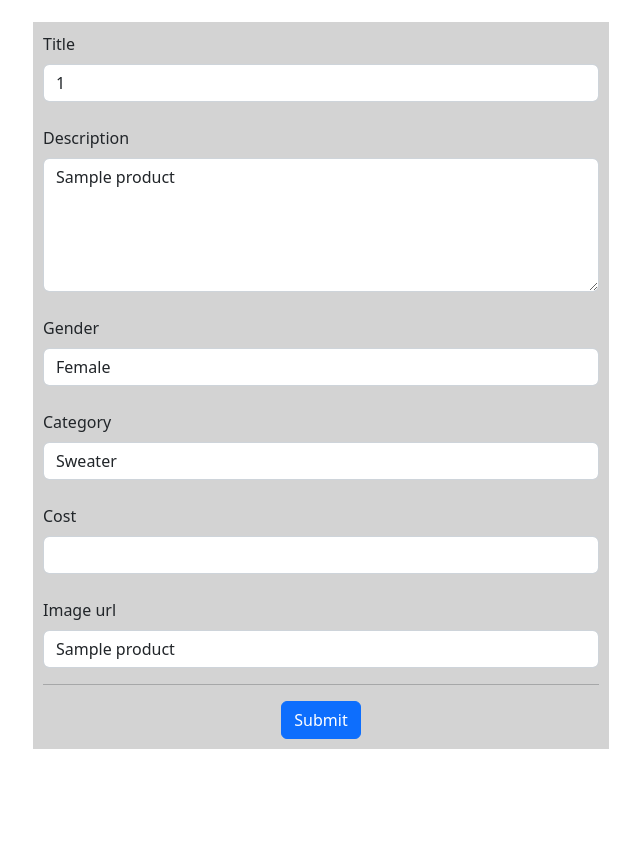
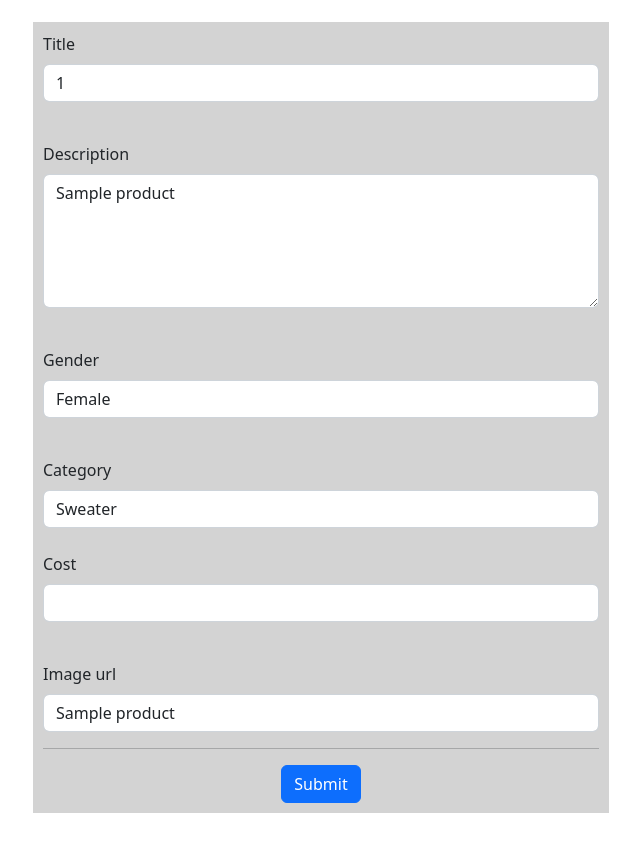
Before and after one commit to MMingazoff/sem-project-regina, a Flask app: page /product/1/edit in a window 1280 px wide. Shown: the part 56-917 px from the top of the page, without its empty margins (319-959 px from the left). Before the commit the page ends 805 px from the top, so only its background shows below. Run offline with Flask 2, Linux system fonts and the light colour scheme; a user stored in the database is signed in; a database or web service that is not in the repository returns one stand-in record (values such as "Sample title"); some libraries are stand-ins or nearby versions.

Commit message:
correct registration

```diff
--- a/my_database.py
+++ b/my_database.py
@@ -5,9 +5,9 @@ import psycopg2
 class DataBase:
     def __init__(self):
         self.con = psycopg2.connect(
-            dbname='regina',
+            dbname='remova_store',
             user='postgres',
-            password='marat2003',
+            password='####',
             host='localhost',
             port='5432'
         )
@@ -34,9 +34,9 @@ class DataBase:
     def check_user_email_phone(self, email, phone):
         try:
             self.cur.execute("SELECT * FROM users WHERE email = '%s' or phone_num = '%s'" % (email, phone))
-            if not self.cur.fetchone():
-                return False
-            return True
+            if self.cur.fetchone() is None:
+                return True
+            return False
         except Exception as e:
             print(e)
             return False
--- a/templates/edit_product.html
+++ b/templates/edit_product.html
@@ -2,19 +2,19 @@
 
 {% block body %}
     <form class="registration-form" method="post">
-        <div class="form-group">
+        <div class="mb-3">
             <label for="title" class="form-label">Title</label>
             <input type="text" id="title" name="title" class="form-control" required="required"
                    value="{{ product[0] }}">
         </div>
         <br>
-        <div class="form-group">
+        <div class="mb-3">
             <label for="description" class="form-label">Description</label>
             <textarea id="description" name="description" class="form-control"
                       required="required" rows="5">{{ product[1] }}</textarea>
         </div>
         <br>
-        <div class="form-group">
+        <div class="mb-3">
             <label for="gender" class="form-label">Gender</label>
             <select id="gender" name="gender" class="form-control" required="required">
                 {% if product[2] == 'male' %}
@@ -27,9 +27,8 @@
             </select>
         </div>
         <br>
-        <div class="form-group">
+        <div class="mb-3p">
             <label for="category" class="form-label">Category</label>
-            {#Узнать, какие категории нужны, и откуда их брать#}
             <select id="category" name="category" class="form-control" required="required">
                 {% for category in categories %}
                     {% if category == product[3] %}
@@ -42,13 +41,13 @@
             </select>
         </div>
         <br>
-        <div class="form-group">
+        <div class="mb-3">
             <label for="cost" class="form-label">Cost</label>
             <input type="number" step="0.01" min="0" id="cost" name="cost" class="form-control" required="required"
                    value="{{ product[4] }}">
         </div>
         <br>
-        <div class="form-group"><label for="img_url" class="form-label">Image url</label>
+        <div class="mb-3"><label for="img_url" class="form-label">Image url</label>
             <input type="url" id="img_url" class="form-control" name="img_url" value="{{ product[5] }}">
         </div>
         <hr>
@@ -56,4 +55,6 @@
             <button class="btn btn-primary" type="submit">Submit</button>
         </center>
     </form>
+    <link href="../../static/css/mycss.css" rel="stylesheet">
+
 {% endblock %}
--- a/templates/main_page.html
+++ b/templates/main_page.html
@@ -2,6 +2,7 @@
 
 {% block body %}
     <form method="get">
+    <center>
         <div class="btn-group">
             <button type="button" class="btn btn-secondary dropdown-toggle" data-bs-toggle="dropdown">
                 Sort by
@@ -56,6 +57,7 @@
             </ul>
             <button class="btn btn-primary" type="submit">Sort</button>
         </div>
+    </center>
     </form>
     <div class="album py-5">
         <div class="container">
```
Also changed, not shown: templates/add_product.html (+6 -6 lines).
